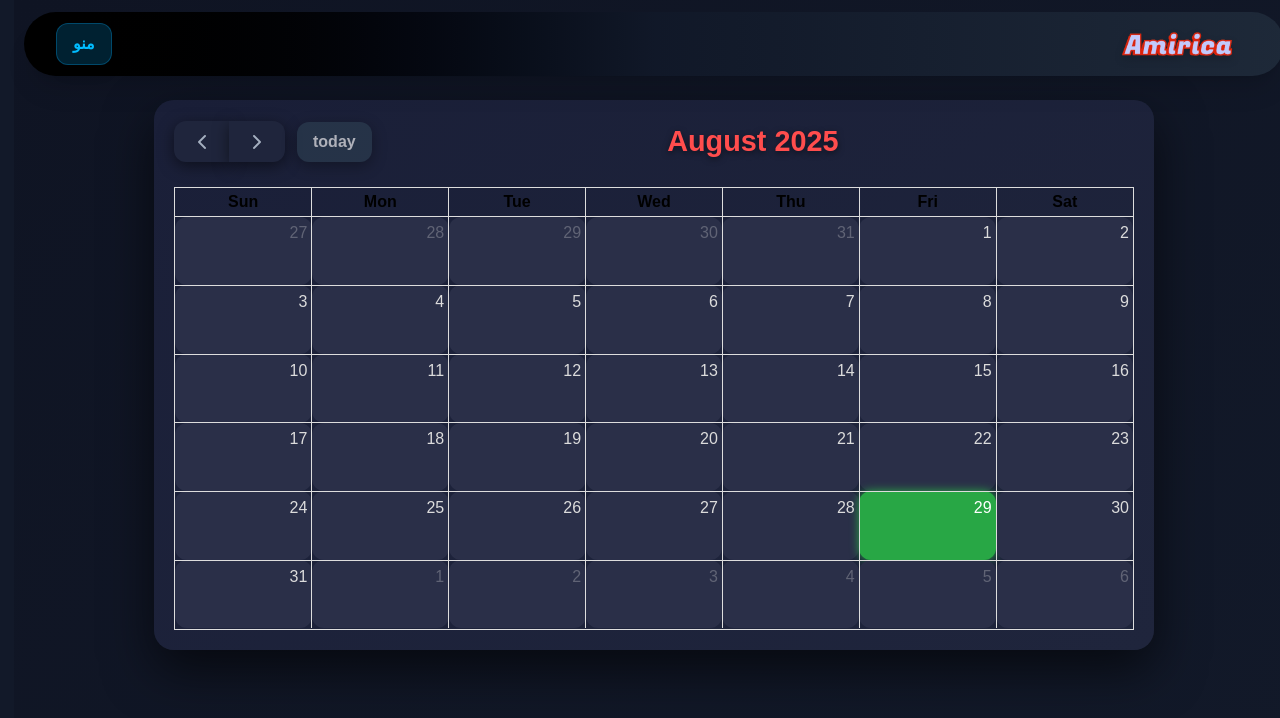
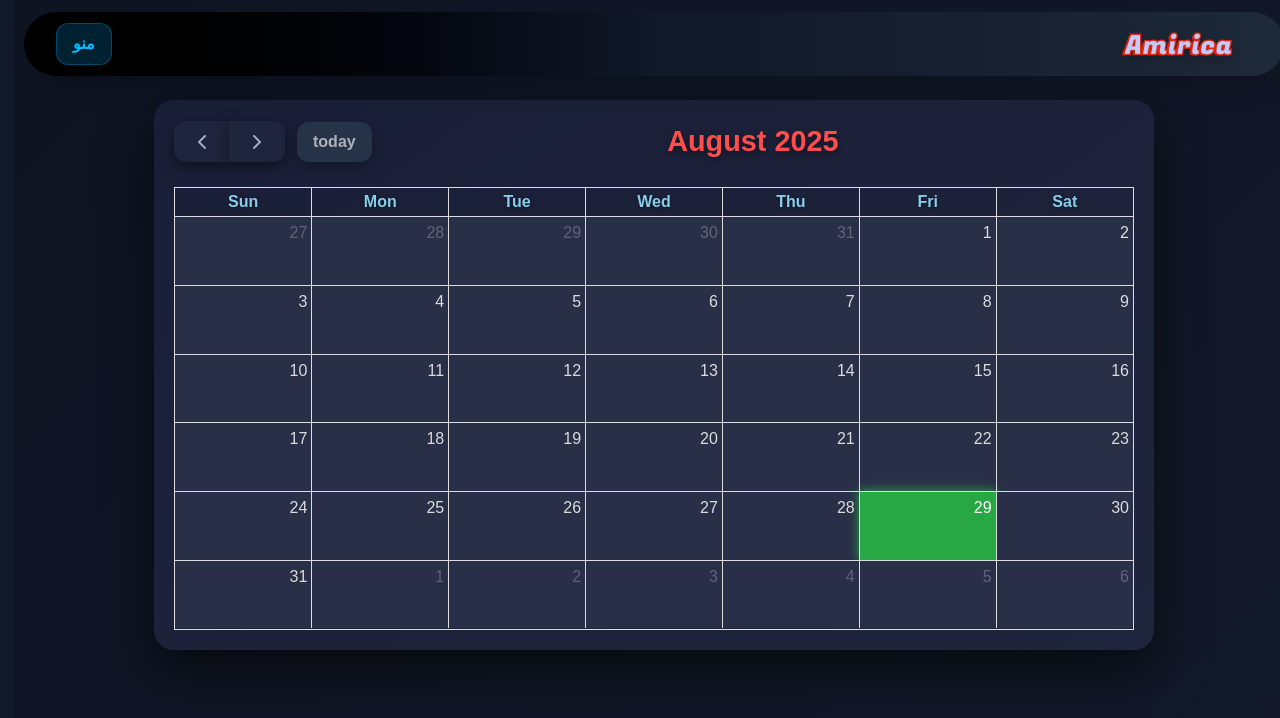
Before and after one commit to HesamPourabbasian/Amirica_front, a Vue app: page /calendar in a window 1280 px wide. Shown: the top 718 px of the page. Built offline with nearby package versions, Linux system fonts and the light colour scheme; a web font is replaced by a local one.

Commit message:
fixed calendar ui

```diff
--- a/src/components/calendar.vue
+++ b/src/components/calendar.vue
@@ -51,9 +51,6 @@ onMounted(() => {
   padding: 20px;
   transition: transform 0.3s ease;
 }
-#calendar:hover {
-  transform: scale(1.02);
-}
 
 /* Header title (month name) */
 .fc .fc-toolbar-title {
@@ -84,7 +81,6 @@ onMounted(() => {
 .fc .fc-daygrid-day {
   background: #2a2f48;
   color: #dcdcdc;
-  border-radius: 12px;
   margin: 4px;
   transition: all 0.3s ease;
 }
@@ -106,6 +102,14 @@ onMounted(() => {
   color: inherit;
 }
 
+/* ALL weekdays (Sun–Sat) in skyblue */
+.fc .fc-col-header-cell {
+  color: skyblue !important;
+  font-weight: 700;
+  font-size: 1rem;
+  text-shadow: 0 1px 4px rgba(0, 0, 0, 0.4);
+}
+
 /* Responsive */
 @media (max-width: 500px) {
   #calendar {
```
